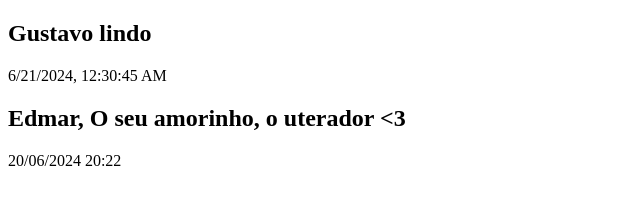
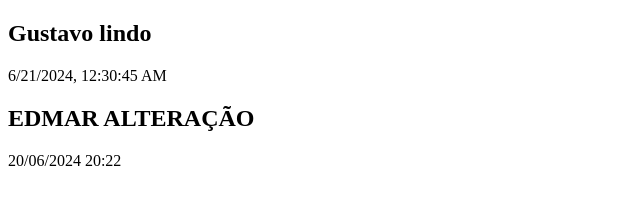
Before and after one commit to Gustavo1701/projeto2, a plain HTML site: page index.html in a window 1280 px wide. Shown: the whole page, without its empty margins (0-640 px from the left). Drawn offline with Linux system fonts and the light colour scheme.

Commit message:
commit do Ed

```diff
--- a/index.html
+++ b/index.html
@@ -1,16 +1,20 @@
 <!DOCTYPE html>
 <html lang="en">
+
 <head>
     <meta charset="UTF-8">
     <meta name="viewport" content="width=device-width, initial-scale=1.0">
     <title>Gustavo</title>
 </head>
+
 <body>
     <h2>Gustavo lindo </h2>
     <p id="dataHora"></p>
-    <h2>Edmar, O seu amorinho, o uterador <3</h2>
-    <p class="alteraçcao">20/06/2024 20:22</p>
+
+    <h2 id="nomeAlteracao">Edmar alteração</h2>
+    <p class="alteracao">20/06/2024 20:22</p>
 
     <script src="js/index.js"></script>
 </body>
+
 </html>
--- a/js/index.js
+++ b/js/index.js
@@ -8,3 +8,10 @@ function mostrarDataHora(){
 
 }
 mostrarDataHora();
+
+function alterarNomeAlteracao() {
+        const nomeAlteracao = document.getElementById('nomeAlteracao');
+        nomeAlteracao.innerText = nomeAlteracao.innerText.toUpperCase();
+}
+
+alterarNomeAlteracao();
```
